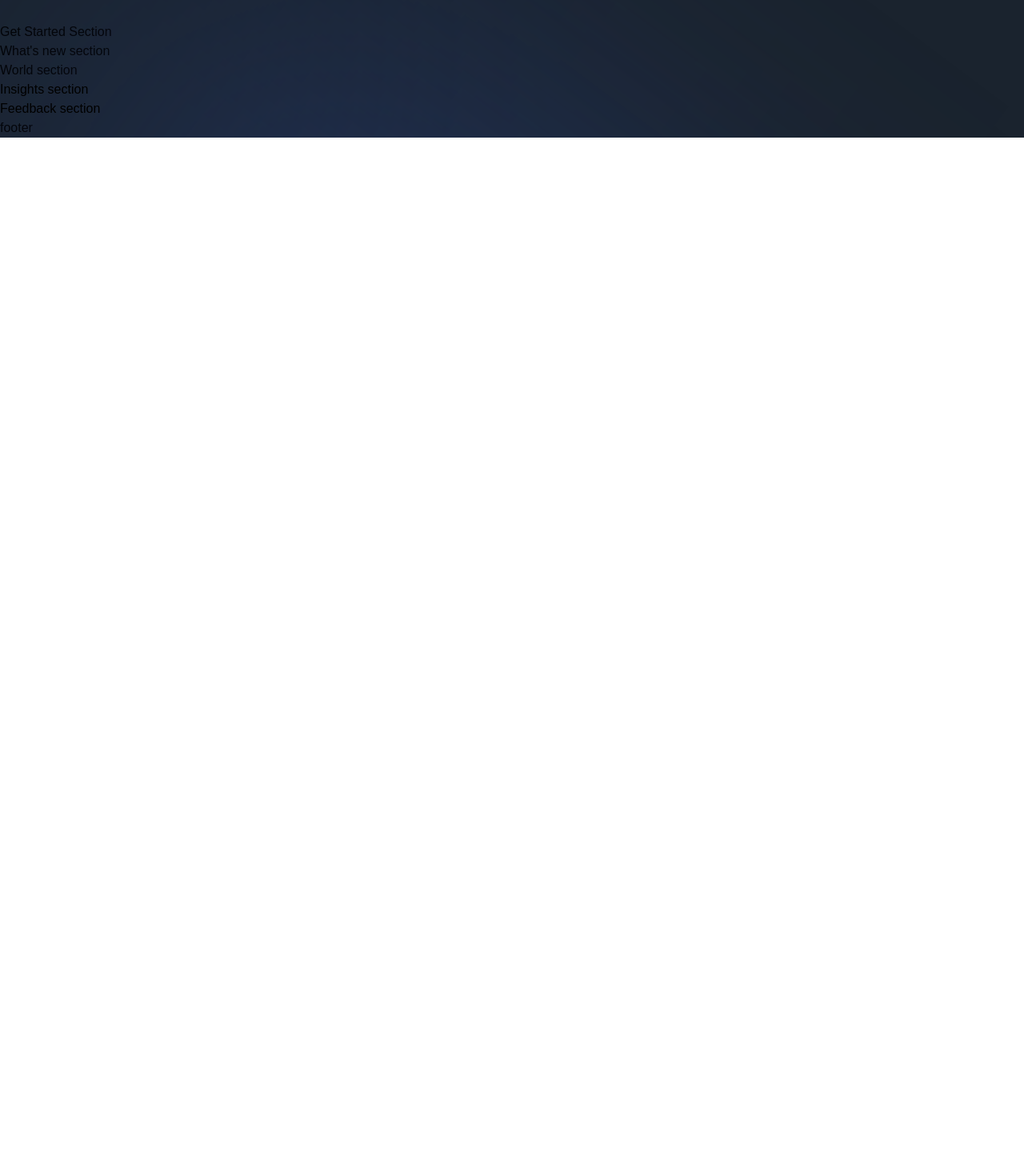
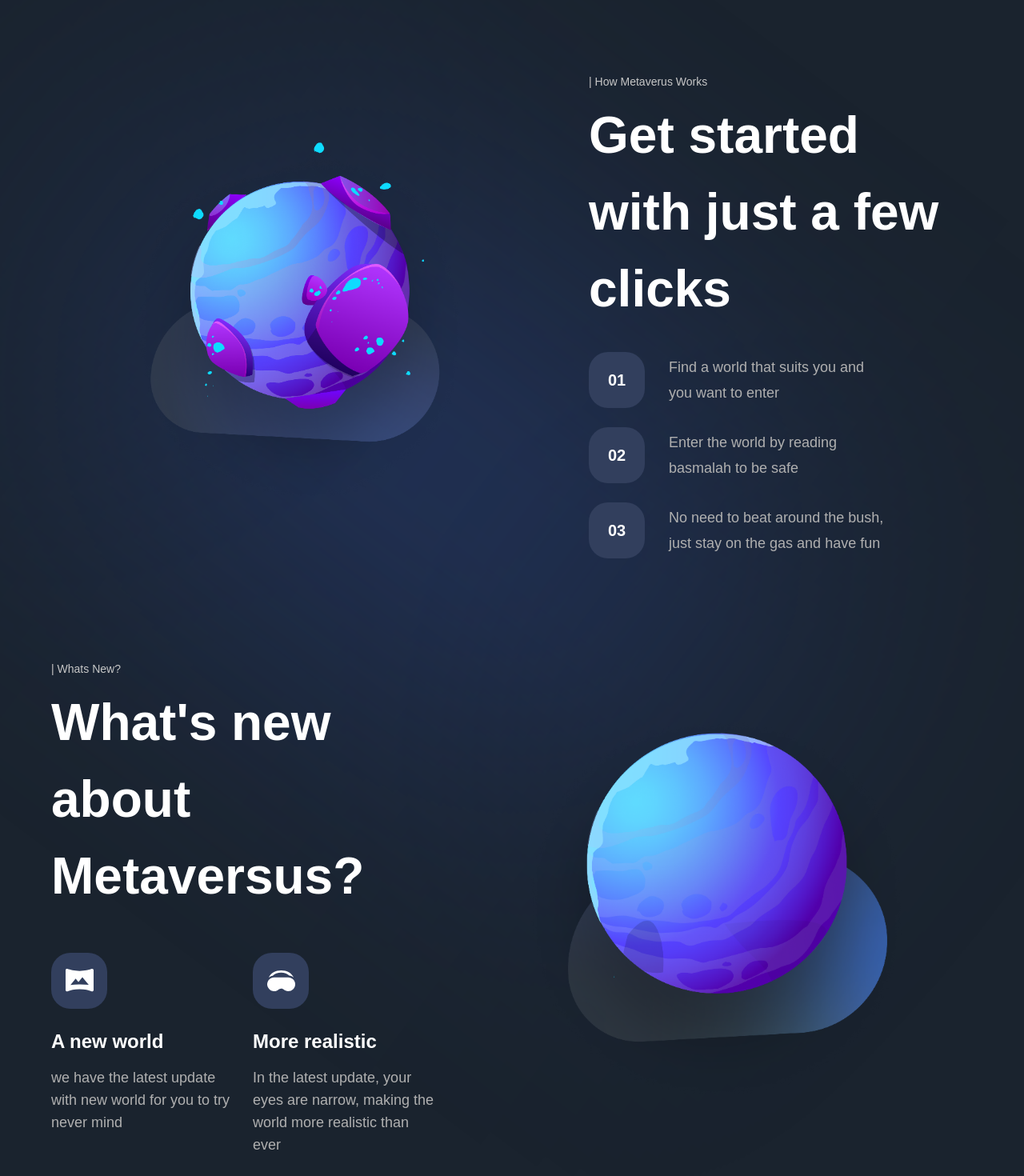
Before and after one commit to KamalBatesha/Metaversus, a Next.js app: page / in a window 1280 px wide. Shown: the part 2540-4010 px from the top of the page at 80% size. Before the commit the page ends 2712 px from the top, so only its background shows below. Built offline with nearby package versions, Linux system fonts and the light colour scheme; a web font is replaced by a local one.

Commit message:
add WhatsNew section

```diff
--- a/components/NewFeatures.jsx
+++ b/components/NewFeatures.jsx
@@ -1,6 +1,17 @@
-const NewFeatures = () => (
-  <div>
-    New Features
+import { motion } from "framer-motion";
+import { staggerContainer, fadeIn, planetVariants } from "../utils/motion";
+
+const NewFeatures = ({ imgUrl, title, subtitle }) => (
+  <div className="flex-1 flex-col sm:w-[250px] min-w-[210px] justify-start">
+    <div className="flexCenter w-[70px] h-[70px] rounded-[24px] bg-[#323f5d]">
+      <img src={imgUrl} alt={title} className="object-contain w-1/2 h-1/2" />
+    </div>
+    <h2 className=" mt-[26px] text-[24px] leading-[30px] text-white font-bold">
+      {title}
+    </h2>
+    <p className=" mt-[16px] text-[18px] flex-1 text-[#b0b0b0] leading-7 font-normal">
+      {subtitle}
+    </p>
   </div>
 );
 
--- a/components/StartSteps.jsx
+++ b/components/StartSteps.jsx
@@ -1,6 +1,11 @@
-const StartSteps = () => (
-  <div>
-    start steps
+const StartSteps = ({ number, text }) => (
+  <div className="  flex-row flexCenter">
+    <div className="flexCenter w-[70px] h-[70px] rounded-[24px] bg-[#323f5d] text-white">
+      <p className=" font-bold text-[20px]">{`0${number}`}</p>
+    </div>
+    <p className=" flex-1 text-[18px] font-normal leading-[32px] ml-[30px] text-[#b0b0b0]">
+      {text}
+    </p>
   </div>
 );
 
--- a/sections/GetStarted.jsx
+++ b/sections/GetStarted.jsx
@@ -1,8 +1,40 @@
-'use client';
-
+"use client";
+import { motion } from "framer-motion";
+import { TypingText, TitleText, StartSteps } from "../components";
+import { staggerContainer, fadeIn, planetVariants } from "../utils/motion";
+import { startingFeatures } from "../constants/index";
 const GetStarted = () => (
-  <section>
-    Get Started Section
+  <section className="paddings relative z-10">
+    <motion.div
+      variants={staggerContainer}
+      initial="hidden"
+      whileInView="show"
+      viewport={{ once: false, amount: 0.25 }}
+      className="  flex md:flex-row flex-col innerWidth mx-auto gap-8"
+    >
+      <motion.div
+        variants={planetVariants("left")}
+        className="flexCenter flex-1"
+      >
+        <img
+          src="/get-started.png"
+          alt="get_started-image"
+          className="object-contain w-[80%] h-[80%]"
+        />
+      </motion.div>
+      <motion.div
+        variants={fadeIn("left", "tween", 0.2, 1)}
+        className=" flex flex-col flex-[0.75] justify-center"
+      >
+        <TypingText title="| How Metaverus Works" />
+        <TitleText title={<>Get started with just a few clicks</>} />
+        <div className=" mt-[31px] flex flex-col max-w-[370px] gap-[24px]">
+          {startingFeatures.map((feature, index) => (
+            <StartSteps key={feature} number={index + 1} text={feature} />
+          ))}
+        </div>
+      </motion.div>
+    </motion.div>
   </section>
 );
 
--- a/sections/WhatsNew.jsx
+++ b/sections/WhatsNew.jsx
@@ -1,8 +1,46 @@
-'use client';
+"use client";
+
+import { motion } from "framer-motion";
+import { TypingText, TitleText, NewFeatures } from "../components";
+import { staggerContainer, fadeIn, planetVariants } from "../utils/motion";
+import { startingFeatures } from "../constants/index";
+import { newFeatures } from "../constants/index";
 
 const WhatsNew = () => (
-  <section>
-    What's new section
+  <section className="paddings relative z-10">
+    <motion.div
+      variants={staggerContainer}
+      initial="hidden"
+      whileInView="show"
+      viewport={{ once: false, amount: 0.25 }}
+      className="  flex md:flex-row flex-col innerWidth mx-auto gap-8"
+    >
+      <motion.div
+        variants={fadeIn("right", "tween", 0.2, 1)}
+        className=" flex flex-col flex-[0.75] justify-center"
+      >
+        <TypingText title="| Whats New?" />
+        <TitleText
+          textStyle={`md:text-[60px]`}
+          title={<>What's new about Metaversus?</>}
+        />
+        <div className=" mt-[48px] flex flex-wrap justify-between gap-[24px]">
+          {newFeatures.map((feature, index) => (
+            <NewFeatures key={index} {...feature} />
+          ))}
+        </div>
+      </motion.div>
+      <motion.div
+        variants={planetVariants("right")}
+        className="flexCenter flex-1"
+      >
+        <img
+          src="/whats-new.png"
+          alt="whats-new-image"
+          className="object-contain w-[80%] h-[80%]"
+        />
+      </motion.div>
+    </motion.div>
   </section>
 );
 
--- a/utils/motion.js
+++ b/utils/motion.js
@@ -109,7 +109,7 @@ export const fadeIn = (direction, type, delay, duration) => ({
 export const planetVariants = (direction) => ({
   hidden: {
     x: direction === "left" ? "-100%" : "100%",
-    rotate: 120,
+    rotate: direction === "left" ? "120" : "-120",
   },
   show: {
     x: 0,
```
